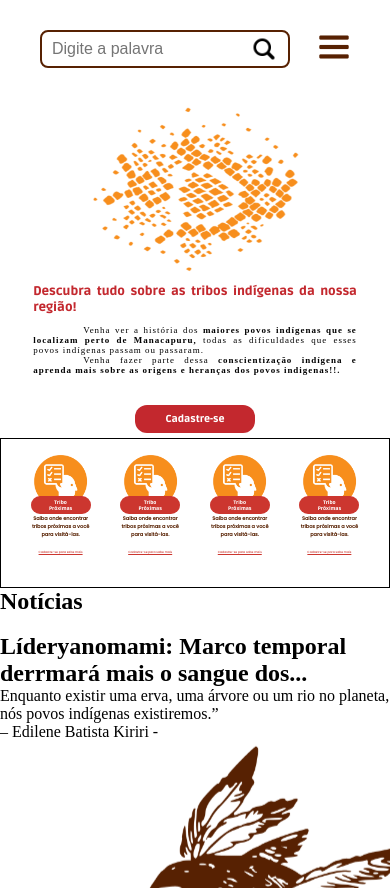
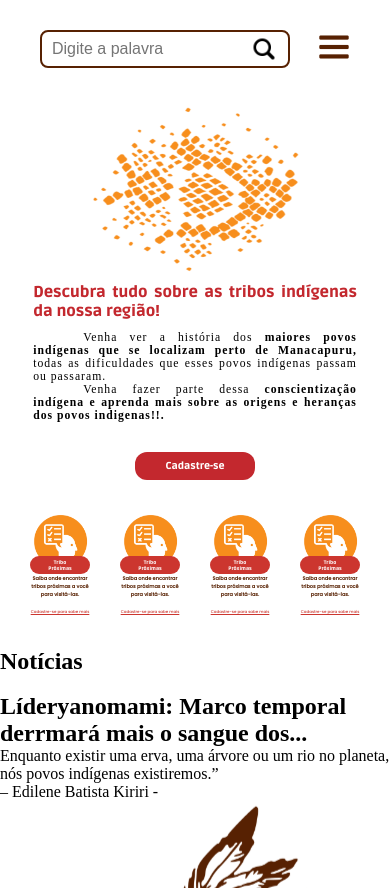
Before and after one commit to 1mxthxs/Heranca.br, a Django app: page / in a window 390 px wide; the page is wider, and only the part inside the window is pictured. Shown: the top 888 px of that part. Run offline with Django 3.2, Linux system fonts and the light colour scheme.

Commit message:
New CollectStatic

```diff
--- a/base_static/heranca/css/stylesmatheus.css
+++ b/base_static/heranca/css/stylesmatheus.css
@@ -231,7 +231,13 @@ header{
     .home1-block{
         display: block !important;
         margin: auto !important;
-        height: 400px !important;
+        height: 440px !important;
+    }
+    .block1-title{
+        font-size: 4vw !important;
+    }
+    .block1-text{
+        font-size: 3vw !important;
     }
     .icons{
         height: 250px !important;
@@ -248,21 +254,21 @@ header{
     }
     .icon-main-text > h2{
         font-family: ruda;
-        font-size: 9px !important;
+        font-size: 12px !important;
     }
     .icon-subtext{
         bottom: 15px !important;
     }
     .icon-subtext > h3{
-        font-size: 8px !important;
+        font-size: 10px !important;
     }
     .icon-more{
-        font-size: 6px !important;
+        font-size: 9px !important;
     }
 }
 @media (max-width:415px){
     .home1-block{
-        height: 300px !important;
+        height: 360px !important;
     }
     .header-logo{
         display: none !important;
@@ -298,7 +304,7 @@ header{
         font-size: 5px !important;
     }
     .icon-more{
-        font-size: 3px !important;
+        font-size: 4px !important;
     }
 }
 .signup{
@@ -323,7 +329,6 @@ header{
 /* Home2 */
 
 .icons{
-    border: 1px solid black;
     margin-top: 40px;
     display: flex;
     align-items: center;
```
Also changed, not shown: static/heranca/css/stylesmatheus.css (+12 -7 lines).
